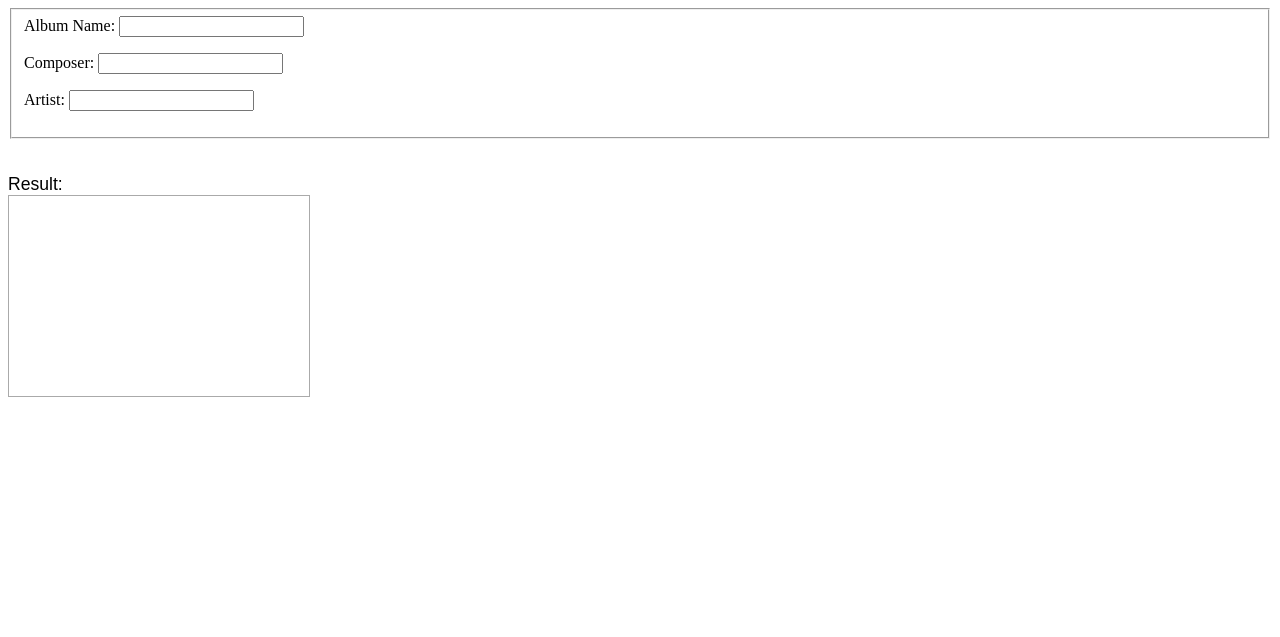
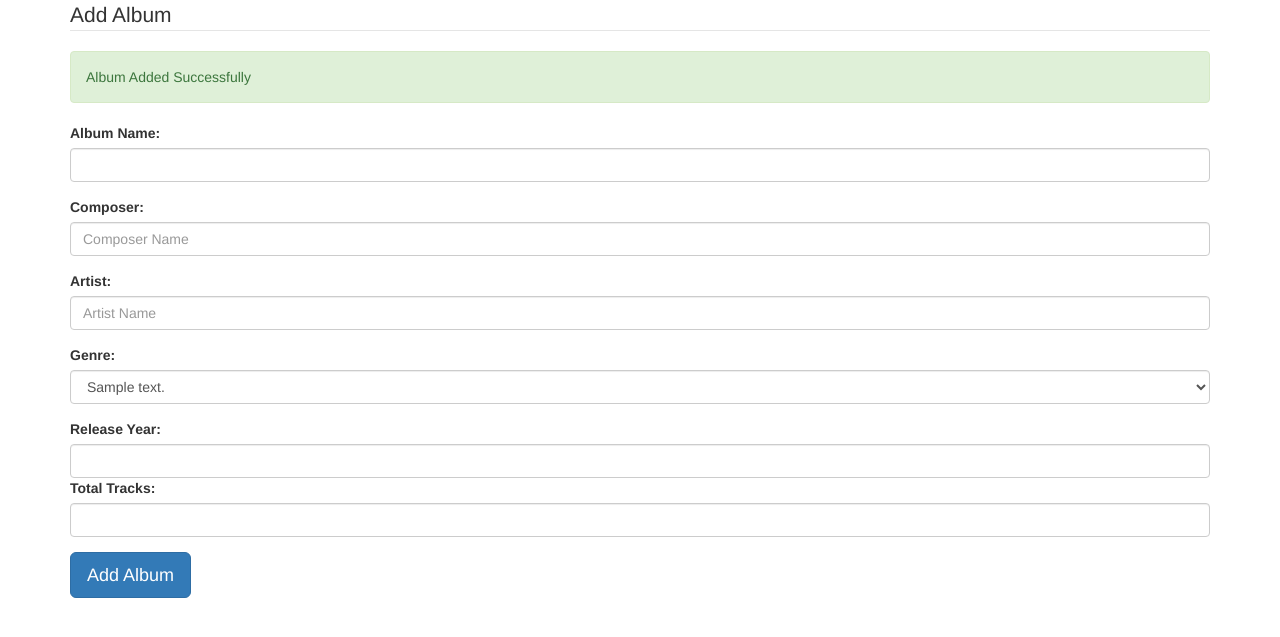
Before and after one commit to clarkje/cs340_final, a PHP site: page /addAlbum.php in a window 1280 px wide. Shown: the top 637 px of the page. Run offline with PHP 8.4, Linux system fonts and the light colour scheme; tables that the repository leaves empty hold one stand-in row (values such as "Sample post"); data that the repository does not hold is empty.

Commit message:
Added Style
This looks a little better.

```diff
--- a/addAlbum.php
+++ b/addAlbum.php
@@ -11,10 +11,10 @@ if($mysqli->connect_errno){
 switch($_POST['action']) {
   case "addAlbum":
 
-
   break;
 }
 
+$success_addAlbum = true;
 
 ?>
 
@@ -23,12 +23,10 @@ switch($_POST['action']) {
   <meta author="Jeromie Clark, Andrew Kroes">
   <title>Add Albums and Tracks</title>
   <link rel="stylesheet" href="js/jquery/jquery-ui.min.css">
+	<link href="js/bootstrap/css/bootstrap.min.css" rel="stylesheet">
   <script src="js/jquery/jquery-1.12.3.min.js"></script>
   <script src="js/jquery/jquery-ui.min.js"></script>
-	<!--
-	<script src="//code.jquery.com/jquery-1.10.2.js"></script>
-  <script src="//code.jquery.com/ui/1.11.4/jquery-ui.js"></script>
-  -->
+	<script src="js/bootstrap/js/bootstrap.min.js"></script>
 
   <script>
   $(function() {
@@ -55,37 +53,78 @@ switch($_POST['action']) {
 					return false;
         }
       });
-
     });
   </script>
 </head>
 
 <body>
+		<div class="container">
 		  <fieldset>
+
+				<?php
+					if ($success_addAlbum) {
+						echo "<div class='alert alert-success' role='alert'>Album Added Successfully</div>";
+					} else if ($fail_addAlbum) {
+						echo "<div class='alert alert-danger' role='alert'>Album Add Failed</div>";
+					}
+				?>
+				<legend>Add Album</legend>
 		    <form method="post" action="">
-
 		      <input type="hidden" name="action" value="addAlbum">
-
+					<div class="form-group">
 						<label for="album_name">Album Name:</label>
-      <input type="text" id="album_name">
+			      <input type="text" class="form-control" id="album_name">
+					</div>
 		      <p>
+						<div class="form-group">
 			        <label for="composer">Composer: </label>
-        <input name="composer" value="" id="composer">
+			        <input name="composer" class="form-control" value="" id="composer" placeholder="Composer Name">
+						</div>
 						<input type="hidden" name="composer_id" value="" id="composer_id">
 		      </p>
 		      <p>
+						<div class="form-group">
 			        <label for="artist">Artist: </label>
-        <input name="artist" value="" id="artist">
+			        <input name="artist" class="form-control" value="" id="artist" placeholder="Artist Name">
+					</div>
 					<input type="hidden" name="artist_id" value="" id="artist_id">
 		      </p>
+					<p>
+						<div class="form-group">
+			        <label for="genre">Genre: </label>
+							<select class="form-control" name="genre">
+
+							<?php
+								// Show the available genres in a dropdown
+
+								$query = "SELECT genre_id, description FROM genre";
+								if(!($stmt = $mysqli->prepare($query))){
+									echo "Prepare failed: "  . $stmt->errno . " " . $stmt->error;
+								}
+
+								$stmt->execute();
+								$stmt->bind_result($genre_id, $description);
+
+								while($stmt->fetch()) {
+									echo "<option value='".$genre_id."'>".$description."</option>";
+								}
+							?>
+
+							</select>
+					</div>
+						<input type="hidden" name="genre_id" value="" id="genre_id">
+		      </p>
+					<p>
+						<div class="form-group">
+			        <label for="release_date">Release Year:</label>
+			        <input type="number" max=2100 name="release_date" class="form-control" value="" id="release_date" maxlength=4 numeric>
+				      <label for="total_tracks">Total Tracks:</label>
+			        <input type="number" max=99 name="total_tracks" class="form-control" value="" id="total_tracks" maxlength=4>
+						</div>
+						<input type="hidden" name="total_tracks" value="" id="total_tracks" size="3">
+		      </p>
+					  <button type="button" class="btn btn-primary btn-lg">Add Album</button>
 		    </form>
 		  </fieldset>
-
-
- <div class="ui-widget" style="margin-top:2em; font-family:Arial">
-   Result:
-   <div id="log" style="height: 200px; width: 300px; overflow: auto;" class="ui-widget-content"></div>
 		</div>
-
-
 </body>
```
Lines whose indentation alone changed are shown as unchanged.
